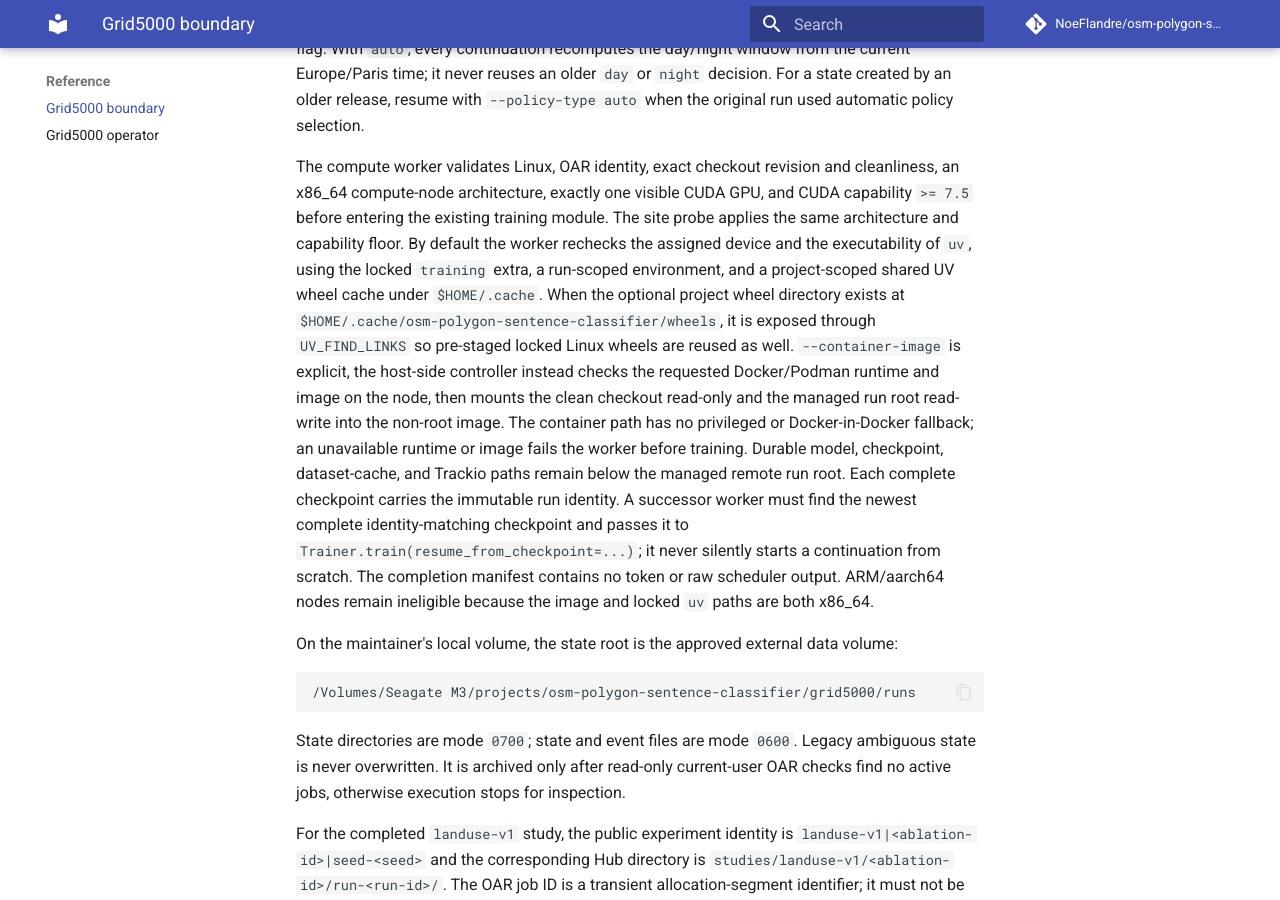
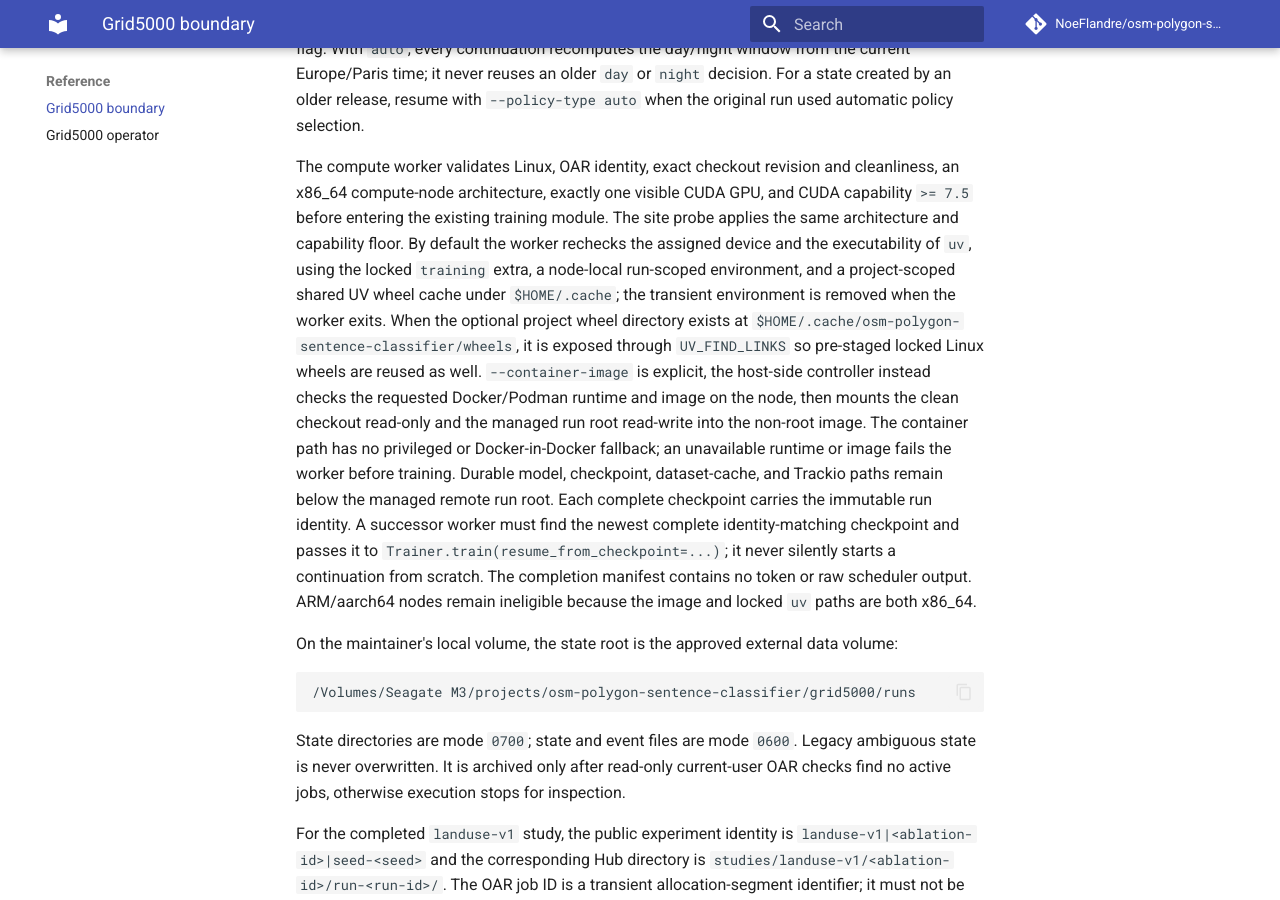
Before and after one commit to NoeFlandre/osm-polygon-sentence-classifier, an MkDocs documentation site: the page built from docs/reference/grid5000-boundary.md, in a window 1280 px wide and 900 px high, scrolled down 1262 px. Built offline with MkDocs 1.6.1 and Material for MkDocs 9.7.7, drawn with Linux system fonts in a browser that asks for light colours; comment, search, counter and statistics services are not loaded.

Commit message:
perf: keep Grid5000 environments on local scratch

```diff
--- a/docs/reference/grid5000-boundary.md
+++ b/docs/reference/grid5000-boundary.md
@@ -54,8 +54,9 @@ cleanliness, an x86_64 compute-node architecture, exactly one visible CUDA GPU,
 and CUDA capability `>= 7.5` before entering the existing training module. The
 site probe applies the same architecture and capability floor. By default the
 worker rechecks the assigned device and the executability of `uv`, using the
-   locked `training` extra, a run-scoped environment, and a project-scoped
-   shared UV wheel cache under `$HOME/.cache`. When
+   locked `training` extra, a node-local run-scoped environment, and a project-scoped
+   shared UV wheel cache under `$HOME/.cache`; the transient environment is
+   removed when the worker exits. When
 the optional project wheel directory exists at
 `$HOME/.cache/osm-polygon-sentence-classifier/wheels`, it is exposed through
 `UV_FIND_LINKS` so pre-staged locked Linux wheels are reused as well.
```
Also changed, not shown: docs/reference/grid5000-operator.md (+1 -1 lines), 2 other files.
